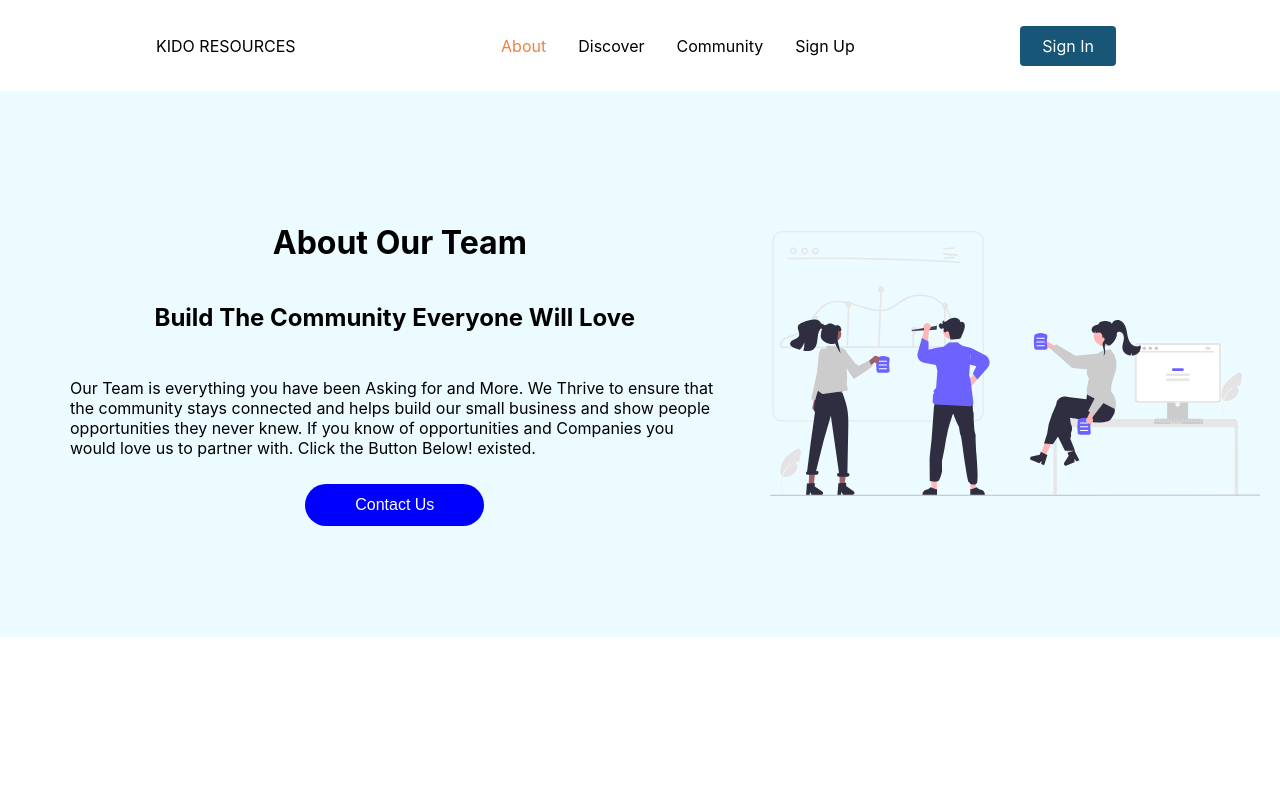
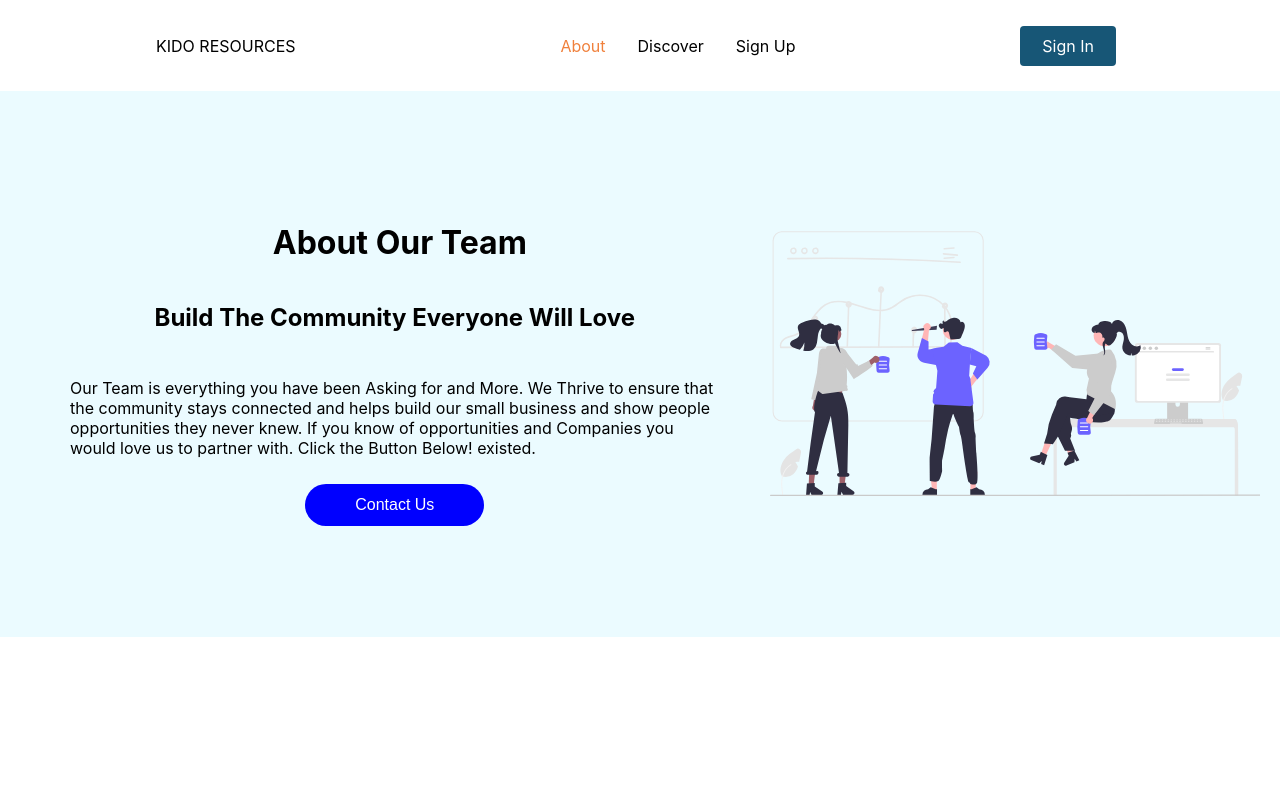
Before and after one commit to KidoResources/FE, a React (Create React App) app: page /about in a window 1280 px wide. Shown: the top 800 px of the page. Built offline with nearby package versions, Linux system fonts and the light colour scheme.

Commit message:
small change

```diff
--- a/src/components/navBar/index.js
+++ b/src/components/navBar/index.js
@@ -17,7 +17,7 @@ const Navbar = () => {
       <Nav>
         <Bars />
         {/* <LogoButton to='/'>
-          <img src={Logo} alt='Logo of KIDO Resources'/>
+          <img src={'./images/small.png'} alt='Logo of KIDO Resources'/>
         </LogoButton>  */}
         <NavLink to="/" activeStyle> {/*Temp Fix - Logo of KIDO goes here */}
             KIDO RESOURCES
@@ -36,9 +36,9 @@ const Navbar = () => {
           <NavLink to="/Discover" activeStyle>
             Discover
           </NavLink>
-          <NavLink to="/community" activeStyle>
+          {/* <NavLink to="/community" activeStyle>
             Community
-          </NavLink>
+          </NavLink> */}
           <NavLink to="/sign-up" activeStyle>
             Sign Up
           </NavLink>
```
